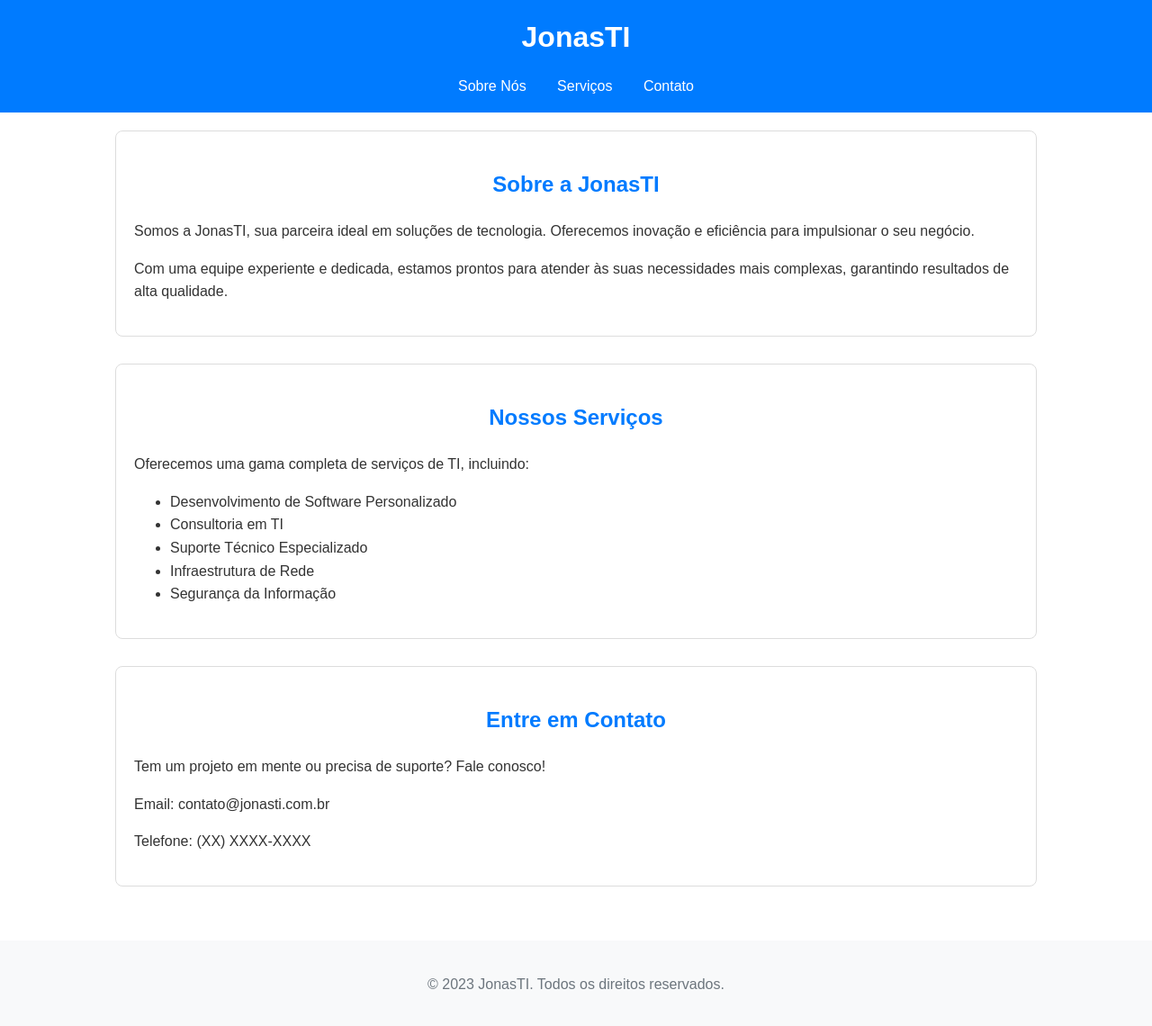
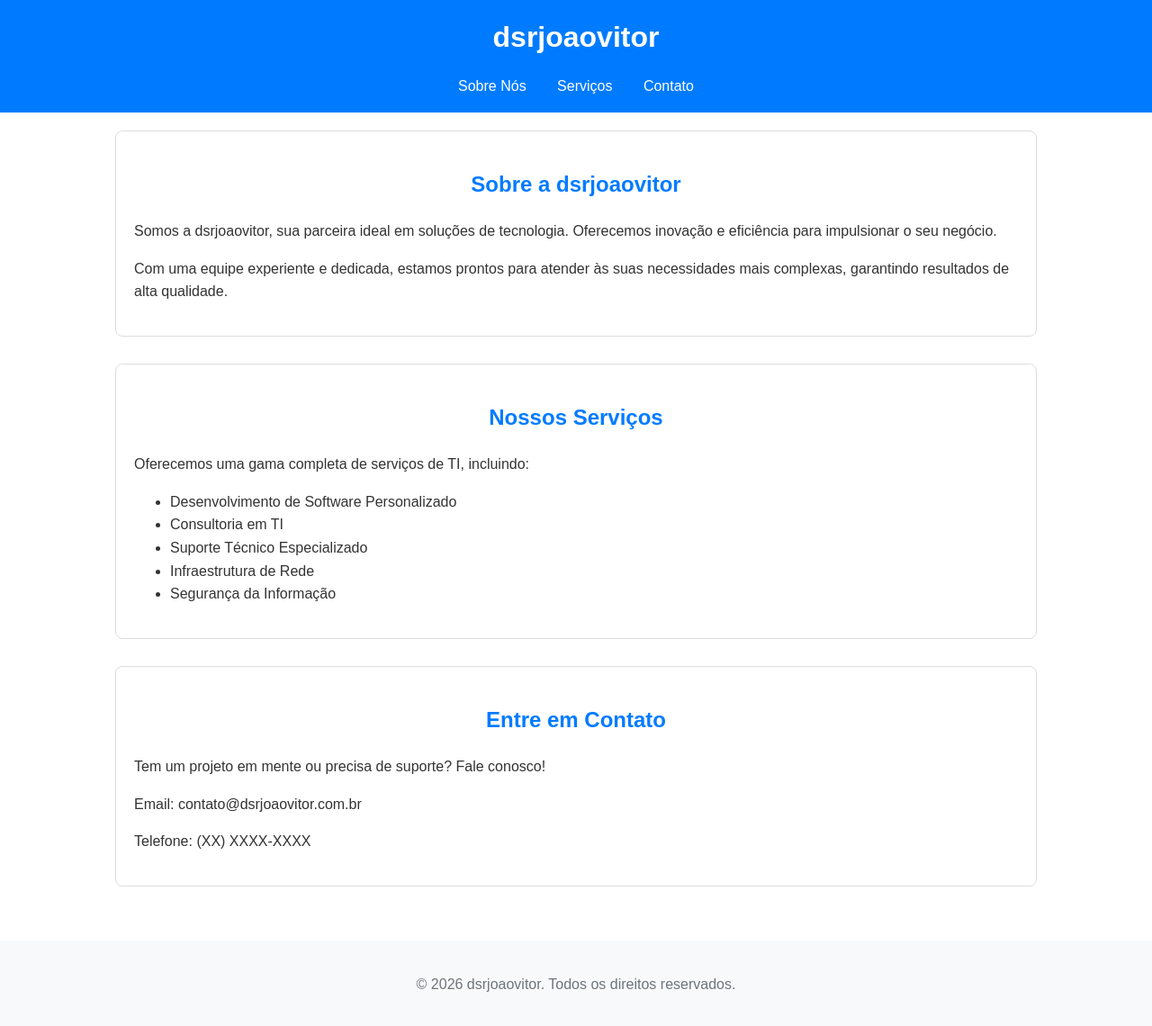
Before and after one commit to JoaoVitor20151134010701/Projeto-ASA-IFRN, a plain HTML site: page web/site3/index.html in a window 1280 px wide. Shown: the whole page at 90% size. Drawn offline with Linux system fonts and the light colour scheme.

Commit message:
PROJETO SALES - BIND, PROXY E WEB

```diff
--- a/web/site3/index.html
+++ b/web/site3/index.html
@@ -3,7 +3,7 @@
 <head>
     <meta charset="UTF-8">
     <meta name="viewport" content="width=device-width, initial-scale=1.0">
-    <title>JonasTI - Soluções em Tecnologia</title>
+    <title>dsrjoaovitor - Soluções em Tecnologia</title>
     <style>
         body {
             font-family: sans-serif;
@@ -56,9 +56,8 @@
     </style>
 </head>
 <body>
-
-    <header>
-        <h1>JonasTI</h1>
+ <header>
+        <h1>dsrjoaovitor</h1>
         <nav>
             <a href="#sobre">Sobre Nós</a>
             <a href="#servicos">Serviços</a>
@@ -68,8 +67,8 @@
 
     <div class="container">
         <section id="sobre" class="section">
-            <h2>Sobre a JonasTI</h2>
-            <p>Somos a JonasTI, sua parceira ideal em soluções de tecnologia. Oferecemos inovação e eficiência para impulsionar o seu negócio.</p>
+            <h2>Sobre a dsrjoaovitor</h2>
+            <p>Somos a dsrjoaovitor, sua parceira ideal em soluções de tecnologia. Oferecemos inovação e eficiência para impulsionar o seu negócio.</p>
             <p>Com uma equipe experiente e dedicada, estamos prontos para atender às suas necessidades mais complexas, garantindo resultados de alta qualidade.</p>
         </section>
 
@@ -88,13 +87,13 @@
         <section id="contato" class="section">
             <h2>Entre em Contato</h2>
             <p>Tem um projeto em mente ou precisa de suporte? Fale conosco!</p>
-            <p>Email: contato@jonasti.com.br</p>
+            <p>Email: contato@dsrjoaovitor.com.br</p>
             <p>Telefone: (XX) XXXX-XXXX</p>
         </section>
     </div>
 
     <footer>
-        <p>&copy; 2023 JonasTI. Todos os direitos reservados.</p>
+        <p>&copy; 2026 dsrjoaovitor. Todos os direitos reservados.</p>
     </footer>
 
 </body>
```
Also changed, not shown: web/site1/index.html (+5 -5 lines), web/site2/index.html (+5 -5 lines), 9 other files.
